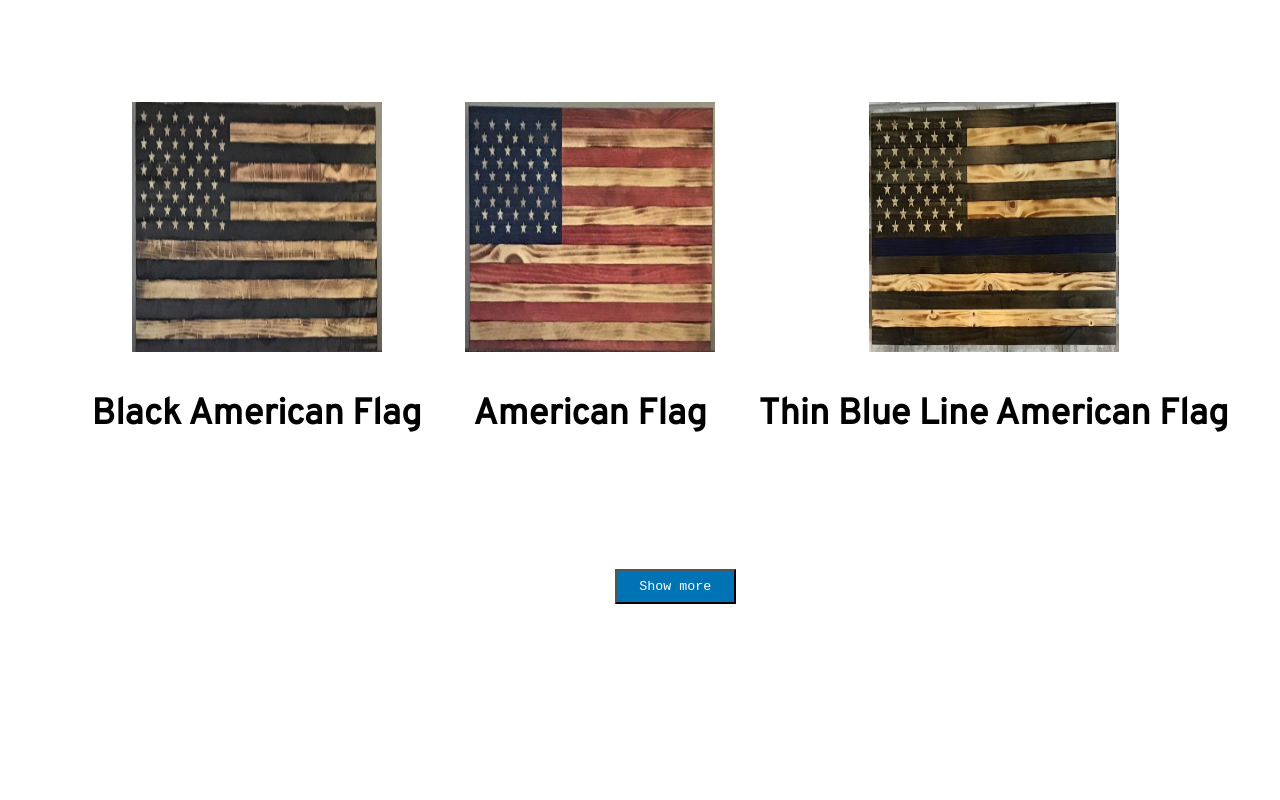
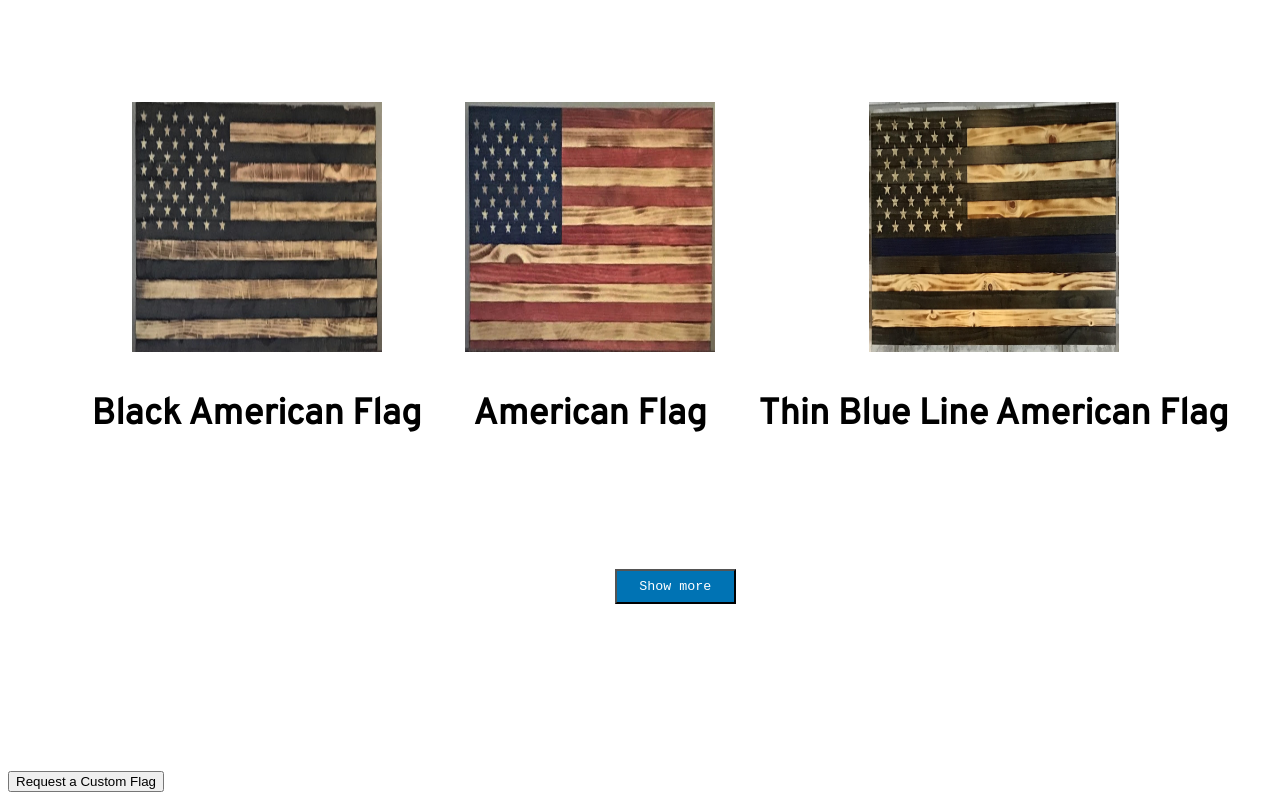
Before and after one commit to TravisExline/flag-company-site, a React (Create React App) app: page / in a window 1280 px wide. Shown: the part 886-1686 px from the top of the page. Before the commit the page ends 1665 px from the top, so only its background shows below. Built offline with nearby package versions, Linux system fonts and the light colour scheme; a web font is replaced by a local one.

Commit message:
starting custom flag form

```diff
--- /dev/null
+++ b/src/components/CustomForm.js
@@ -0,0 +1,13 @@
+import React from 'react'
+
+class CustomForm extends React.Component {
+    render() {
+        return (
+            <div>
+                Hello!
+            </div>
+        )
+    }
+}
+
+export default CustomForm
--- a/src/containers/LandingPage.js
+++ b/src/containers/LandingPage.js
@@ -32,6 +32,12 @@ class LandingPage extends React.Component {
                 <div className='flag-display-holder'>
                     <FlagDisplay />
                 </div>
+                <div className='custom-link-holder'>
+                    <NavLink className='custom-link'
+                        to='/custom'
+                        exact><button className='custom-flag-btn'>Request a Custom Flag</button>
+                    </NavLink>
+                </div>
             </div>
         )
     }
--- a/src/index.js
+++ b/src/index.js
@@ -6,6 +6,7 @@ import App from './App';
 import FlagsPage from './containers/FlagsPage'
 import AboutMePage from './containers/AboutMePage'
 import ContactPage from './containers/ContactPage'
+import CustomForm from './components/CustomForm'
 import ShoppingCartPage from './containers/ShoppingCartPage'
 import {store} from './store'
 import * as serviceWorker from './serviceWorker';
@@ -18,6 +19,7 @@ ReactDOM.render(
             <Route exact path='/flags' component={FlagsPage} />
             <Route exact path='/about' component={AboutMePage} />
             <Route exact path='/contact' component={ContactPage} />
+            <Route exact path='/custom' component ={CustomForm} />
             <Route exact path='/cart' component={ShoppingCartPage} />
           </Provider>
         </div>
```
